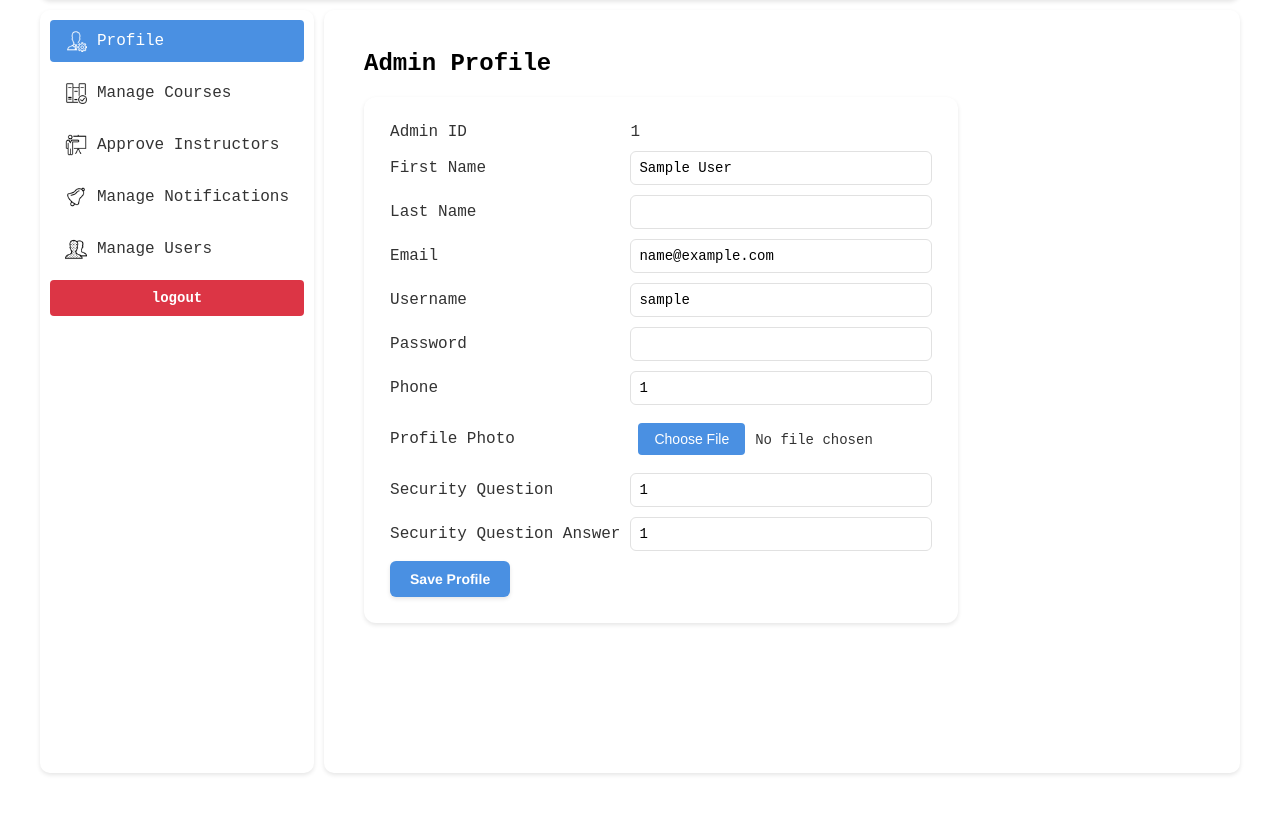
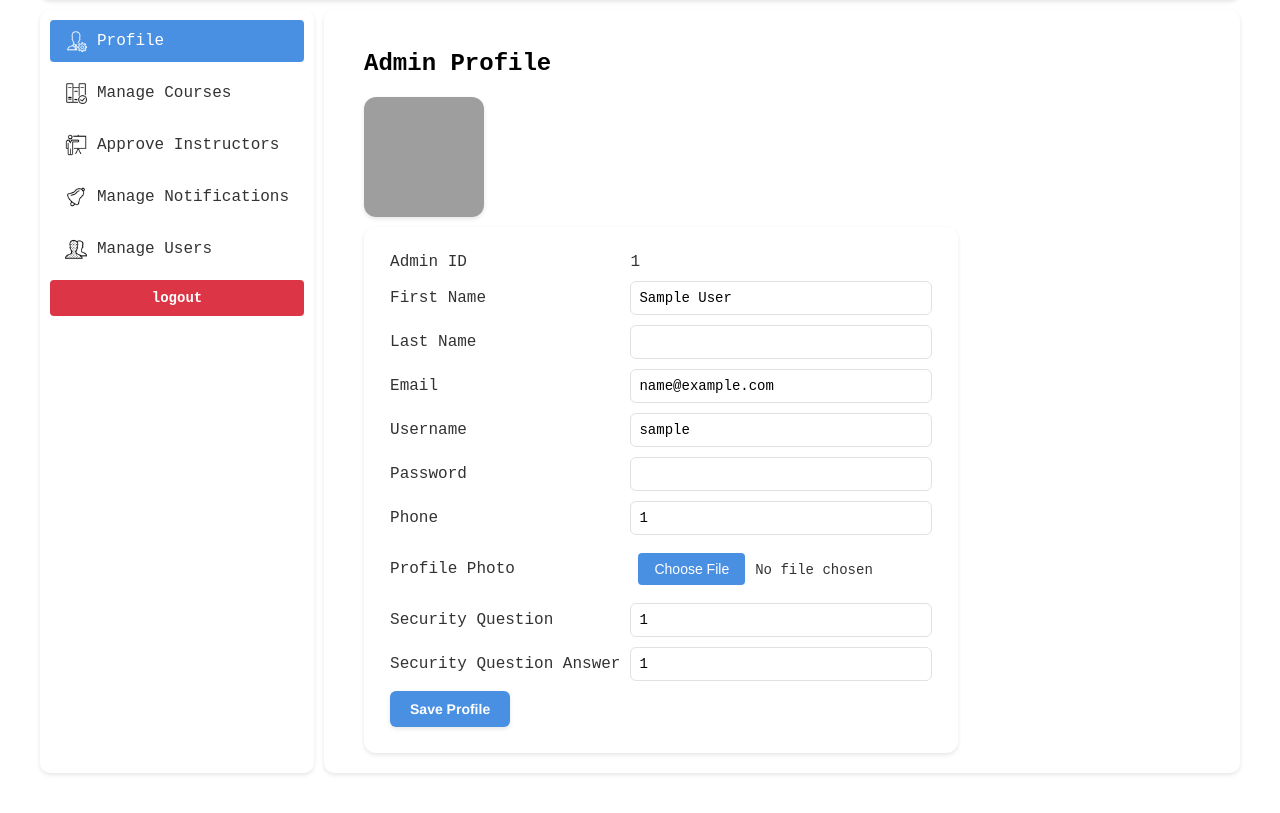
Before and after one commit to SAIFUL-SIFAT/Online-Learning-Management-System, a PHP site: page /profile.php in a window 1280 px wide. Shown: the part 140-953 px from the top of the page. Run offline with PHP 8.4, Linux system fonts and the light colour scheme; the visitor is signed in with stand-in values (Sample User, id 1); data comes from the database, SQL or seed files in the repository; grey boxes are pictures that could not be loaded.

Commit message:
fix profile picture bug

```diff
--- a/assets/css/admin/view-profile.css
+++ b/assets/css/admin/view-profile.css
@@ -15,3 +15,18 @@ th, td {
 #save-button {
     padding: 10px 20px;
 }
+
+.profile-picture-viewer-container {
+    width: 120px;
+    height: 120px;
+    box-shadow: 0 2px 4px rgba(0, 0, 0, 0.1);
+    border-radius: 12px;
+    margin-bottom: 10px;
+    overflow: hidden;
+}
+
+.profile-picture-viewer-container img {
+    width: 100%;
+    height: 100%;
+    object-fit: cover;
+}
--- a/view/admin/profile.php
+++ b/view/admin/profile.php
@@ -4,6 +4,8 @@ if (!isset($_SESSION['admin_id'])) {
     header("Location: login.php");
     exit();
 }
+
+$default_profile_picture = '../../uploads/admin/profile/default.png';
 ?>
 
 <!DOCTYPE html>
@@ -22,6 +24,9 @@ if (!isset($_SESSION['admin_id'])) {
     <div>
     <form method="POST" enctype="multipart/form-data" action='../../control/admin/update_profile.php'>
         <h2>Admin Profile</h2>
+        <div class="profile-picture-viewer-container">
+            <img src="<?php echo $_SESSION['profile_photo'] ?? $default_profile_picture ?? ''; ?>">
+        </div>
         <table>
             <tr>
                 <td><label for="admin_id">Admin ID</label></td>
@@ -53,7 +58,7 @@ if (!isset($_SESSION['admin_id'])) {
             </tr>
             <tr>
                 <td><label for="profile_photo">Profile Photo</label></td>
-                <td><input type="file" id="profile_photo" name="profile_photo" accept="image/*"></td>
+                <td><input type="file" id="profile_photo" value="<?php echo $_SESSION['profile_picture'] ?? ''; ?>" name="profile_photo" accept="image/*"></td>
             </tr>
             <tr>
                 <td><label for="sec_question">Security Question</label></td>
```
Also changed, not shown: control/admin/reg_control.php (+6 -4 lines), control/admin/update_profile.php (+16 -0 lines), uploads/admin/profile/default.png (added), 2 other files.
